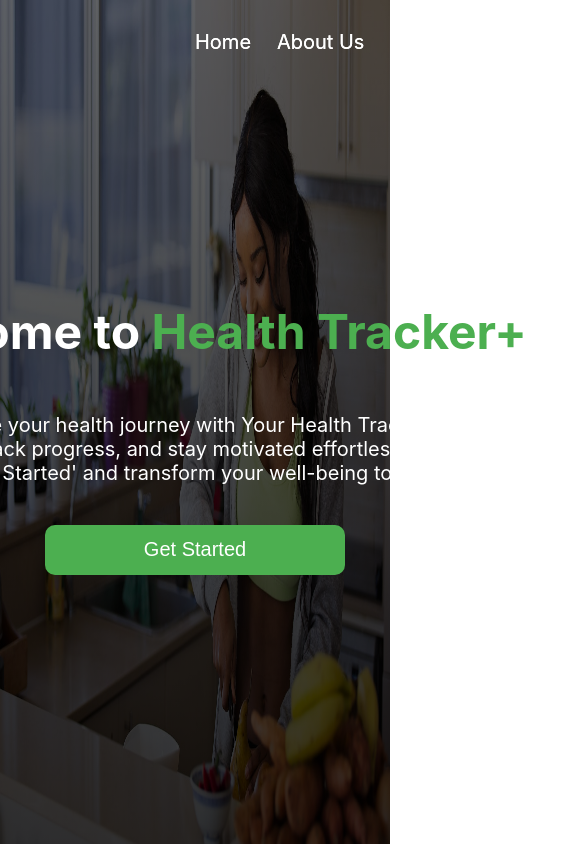
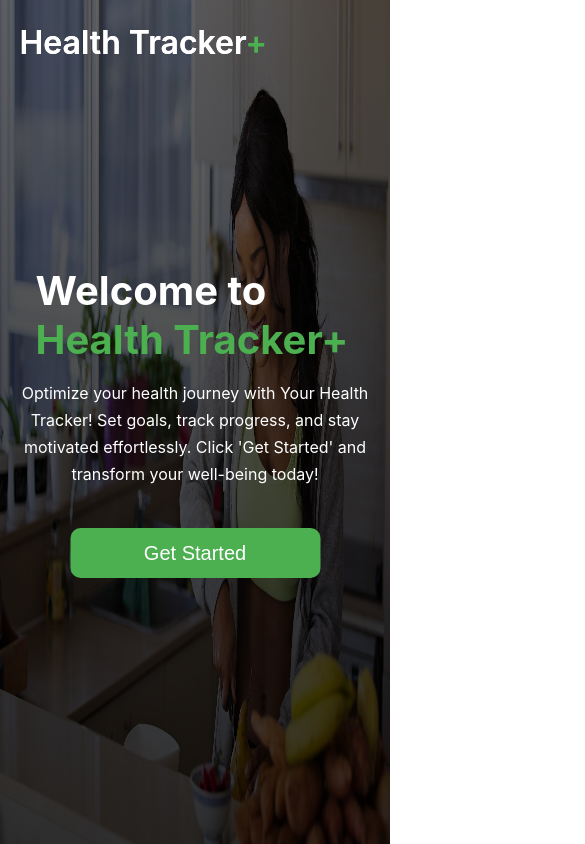
Before and after one commit to kinjames/healthtrackerplus, a React (Create React App) app: page / in a window 390 px wide. Shown: the top 844 px of the page, 585 px wide, since content can reach past the window. Built offline with nearby package versions, Linux system fonts and the light colour scheme.

Commit message:
update Homepage CSS

```diff
--- a/src/HomePage.css
+++ b/src/HomePage.css
@@ -23,10 +23,13 @@
   justify-content: center;
   align-items: center;
   color: #ffffff;
+  /* padding: 1rem; */
 }
 
 .content h1 {
   font-size: 3rem;
+  margin-block-start: unset;
+  margin-block-end: unset;
 }
 
 .content h1 span {
@@ -56,3 +59,24 @@
 .content button:hover {
   background-color: #345c35;
 }
+
+@media screen and (max-width: 600px) {
+  .home-page .content {
+    width: 90%;
+  }
+
+  .content h1 {
+    font-size: 2.5rem;
+    padding-inline: 1rem;
+  }
+
+  .content p {
+    font-size: 1rem;
+    width: 100%;
+    line-height: 1.7rem;
+  }
+
+  .content button {
+    width: 250px;
+  }
+}
--- a/src/Navbar.css
+++ b/src/Navbar.css
@@ -6,7 +6,7 @@
   display: flex;
   width: 1440px;
   height: 10vh;
-  padding-inline: 2rem;
+  padding-inline: 1rem;
   margin: 0 auto;
   justify-content: space-between;
   align-items: center;
@@ -52,3 +52,18 @@
 .navbar-links a:hover::before {
   opacity: 1;
 }
+
+@media screen and (max-width: 480px) {
+  .navbar {
+    width: 90%;
+  }
+
+  .navbar-links {
+    display: none;
+    border: 2px solid red;
+  }
+
+  .navbar-logo {
+    font-size: 2rem;
+  }
+}
```
